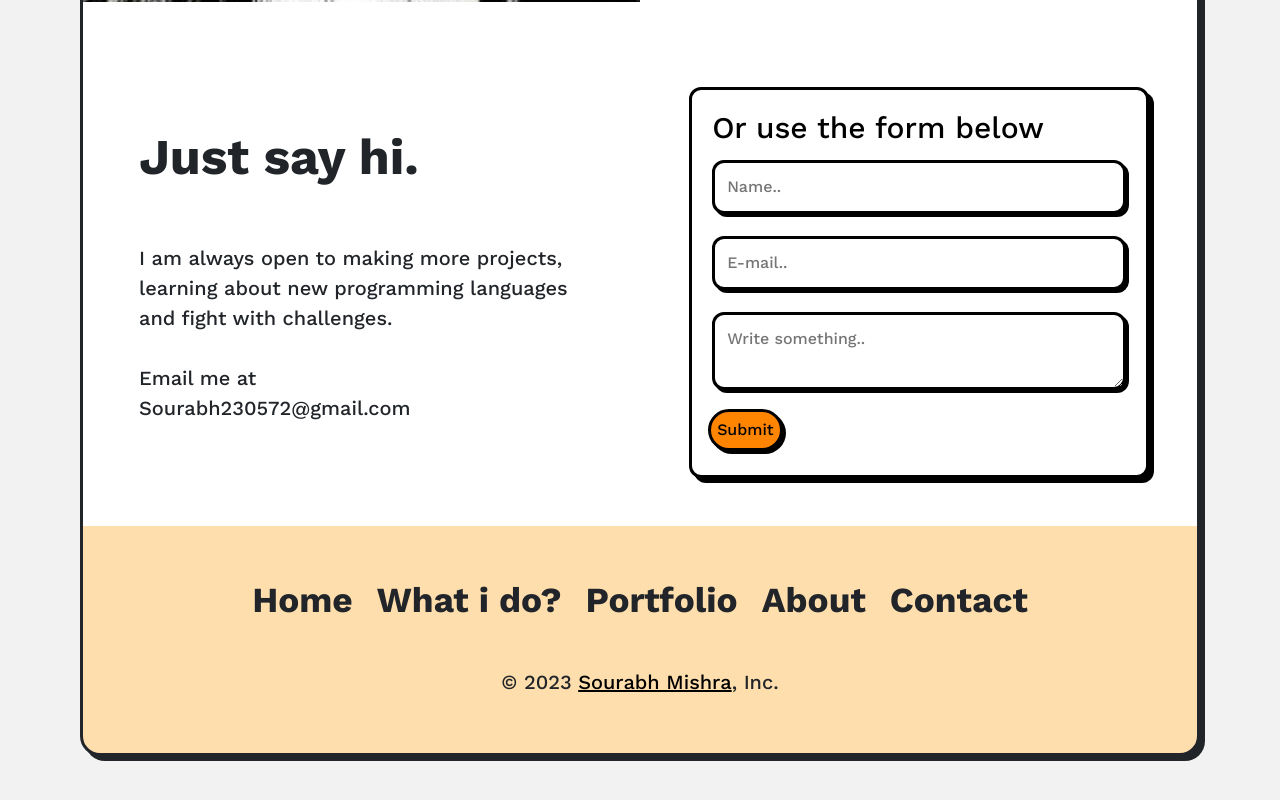
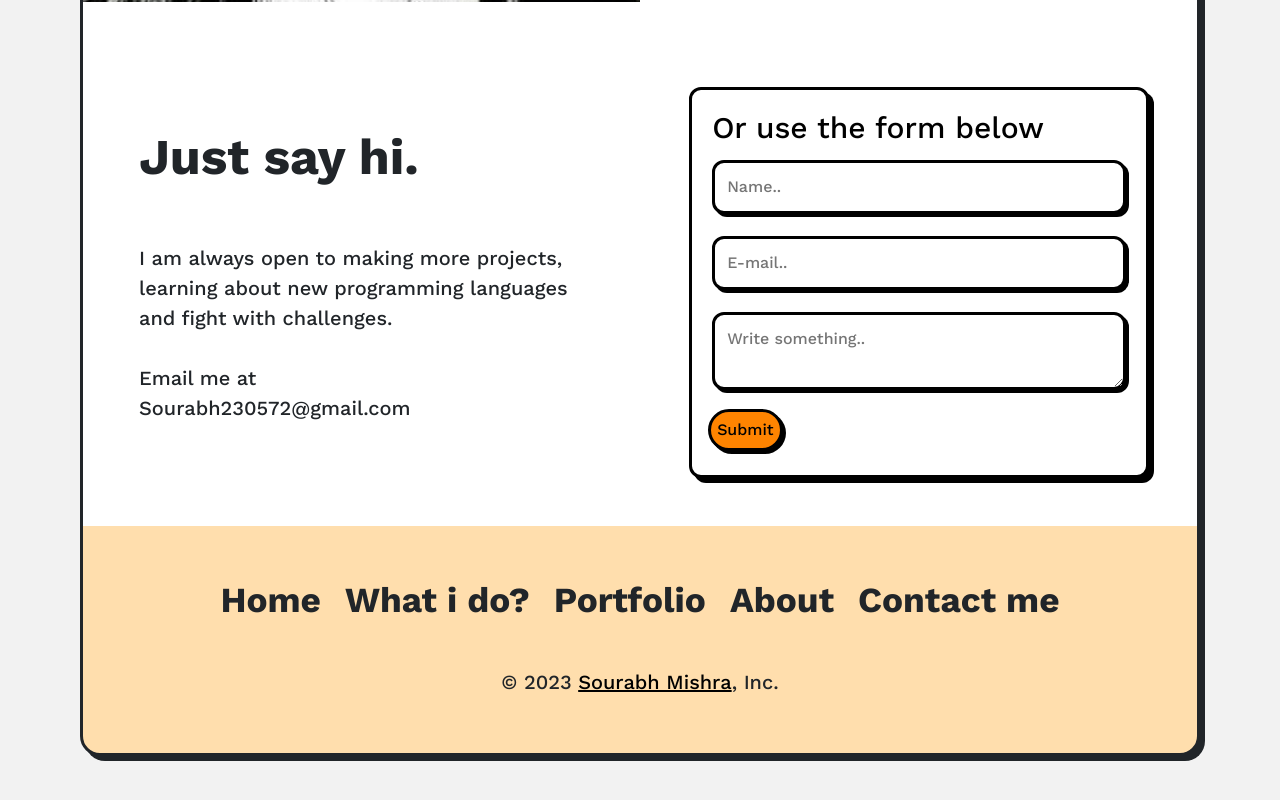
Before and after one commit to SourabhM-dev/portfolio, a plain HTML site: page index.html in a window 1280 px wide. Shown: the part 3020-3820 px from the top of the page. Drawn offline with nearby package versions, Linux system fonts and the light colour scheme.

Commit message:
Update index.html

```diff
--- a/index.html
+++ b/index.html
@@ -181,7 +181,7 @@
       <li class="nav-item"><a href="#whatido" class="nav-link px-2 text-dark fw-bold">What i do?</a></li>
       <li class="nav-item"><a href="#portfolio" class="nav-link px-2 text-dark fw-bold">Portfolio</a></li>
       <li class="nav-item"><a href="#about" class="nav-link px-2 text-dark fw-bold">About</a></li>
-      <li class="nav-item"><a href="#contact" class="nav-link px-2 text-dark fw-bold">Contact</a></li>
+      <li class="nav-item"><a href="#contact" class="nav-link px-2 text-dark fw-bold">Contact me</a></li>
       </ul>
     <p class="text-center text-dark fw-normal">© 2023 <a style="color: black;" target="_blank" href="https://github.com/SourabhM-dev">Sourabh Mishra</a>, Inc.</p>
     </footer>
```
